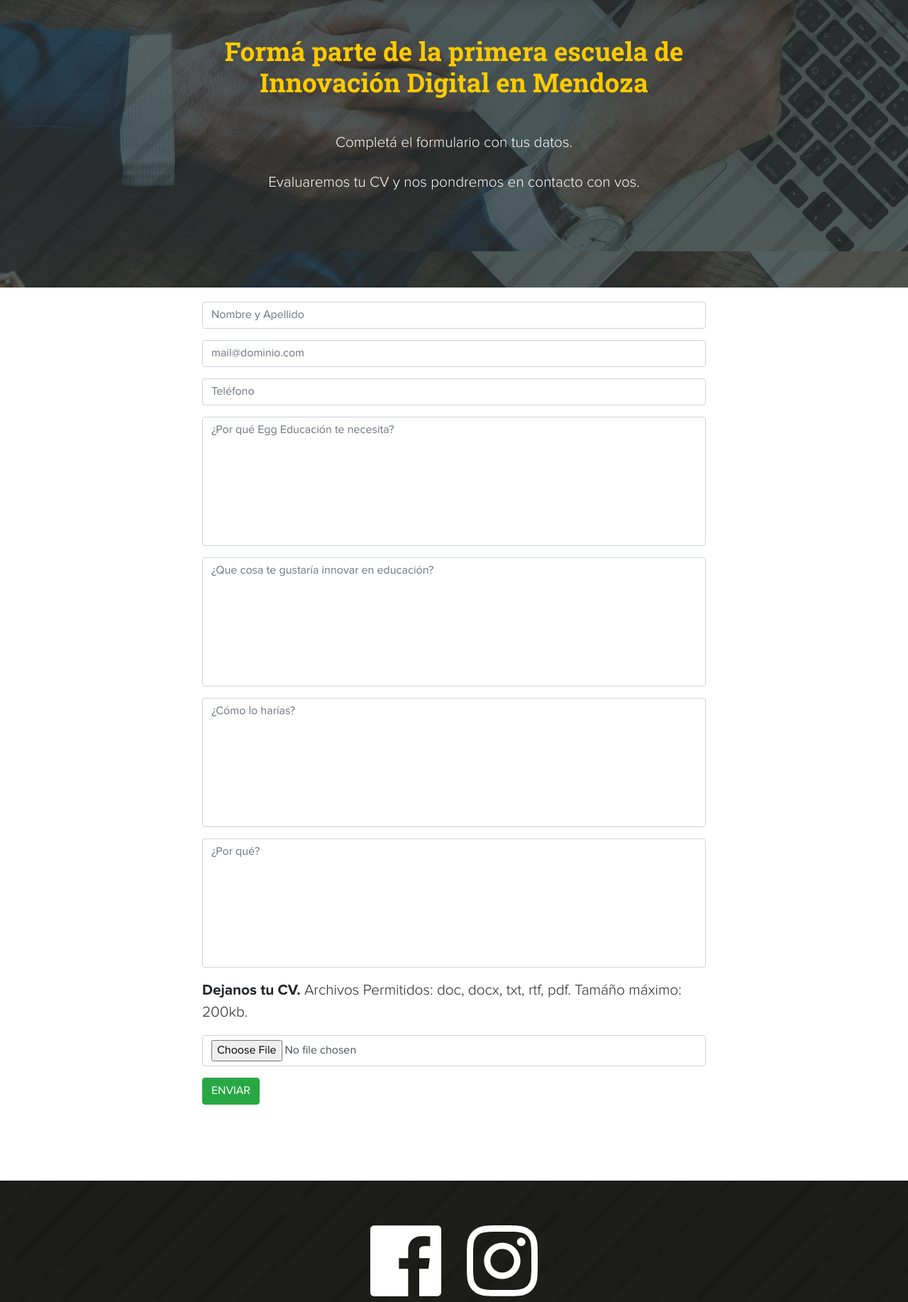
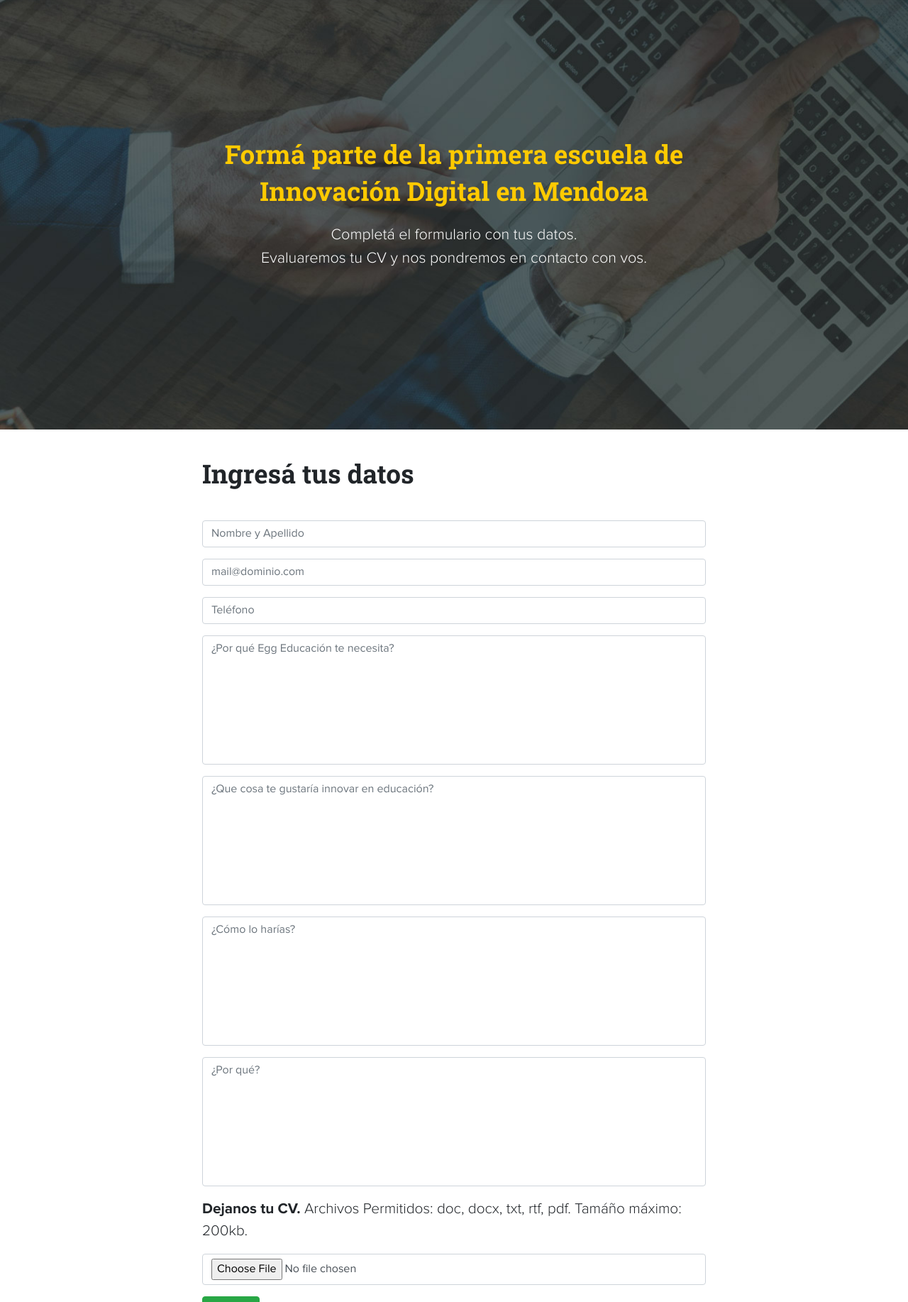
Before and after one commit to luisvid/EggTechWeb, a PHP site: page /trabaje.php in a window 1280 px wide. Shown: the part 145-1979 px from the top of the page at 71% size. Run offline with PHP 8.4, Linux system fonts and the light colour scheme; some libraries are stand-ins or nearby versions.

Commit message:
added descargar programa, form trabaje

```diff
--- a/css/custom.css
+++ b/css/custom.css
@@ -215,7 +215,7 @@ nav #second{
 #herotbj{
 	background: url('../images/img_top2.jpg');
 	background-size: cover;
-	height: 550px !important;
+	height: 750px !important;
 	padding-top:115px;
 }
 
--- a/marketing.php
+++ b/marketing.php
@@ -193,7 +193,7 @@ function get_data($var) {
 
             <a data-toggle="modal" data-target="#formcontactomodal"
               class="btn btn-primary btn-egg btn-lg yellow  mr-lg-4 mb-3 my-md-3 b-big pt-3"
-              style="width: 250px; font-weight: bold"  >Inscribite<br>Gratis</a>
+              style="width: 250px; font-weight: bold; margin-right:0px !important;"  >Inscribite<br>Gratis</a>
 
           </div>
         </div>
--- a/modal-mailchimp.php
+++ b/modal-mailchimp.php
@@ -25,7 +25,7 @@
           We recommend moving this block and the preceding CSS link to the HEAD of your HTML file. */
           </style>
           <div id="mc_embed_signup">
-            <form action="https://eggtech.us18.list-manage.com/subscribe/post?u=5c53863e228fb0396adbc4013&amp;id=c92425de37" method="post" id="mc-embedded-subscribe-form" name="mc-embedded-subscribe-form" class="validate" target="_blank" novalidate>
+            <form action="https://eggtech.us18.list-manage.com/subscribe/post?u=0f9d9776261157d2b356dee5f&amp;id=297e2c3fe2" method="post" id="mc-embedded-subscribe-form" name="mc-embedded-subscribe-form" class="validate" target="_blank" novalidate>
               <div id="mc_embed_signup_scroll">
                 <div class="form-group">
                 <input placeholder="Email" type="email" value="" name="EMAIL" class="required form-control email" id="mce-EMAIL">
@@ -47,7 +47,8 @@
           </div>
         </form>
       </div>
-      <script type='text/javascript' src='//s3.amazonaws.com/downloads.mailchimp.com/js/mc-validate.js'></script><script type='text/javascript'>(function($) {window.fnames = new Array(); window.ftypes = new Array();fnames[0]='EMAIL';ftypes[0]='email';fnames[1]='FNAME';ftypes[1]='text';fnames[3]='ADDRESS';ftypes[3]='address';fnames[4]='PHONE';ftypes[4]='phone';fnames[5]='BIRTHDAY';ftypes[5]='birthday'; /*
+      <!-- <script type='text/javascript' src='//s3.amazonaws.com/downloads.mailchimp.com/js/mc-validate.js'></script> -->
+      <script type='text/javascript'>(function($) {window.fnames = new Array(); window.ftypes = new Array();fnames[0]='EMAIL';ftypes[0]='email';fnames[1]='FNAME';ftypes[1]='text';fnames[3]='ADDRESS';ftypes[3]='address';fnames[4]='PHONE';ftypes[4]='phone';fnames[5]='BIRTHDAY';ftypes[5]='birthday'; /*
       * Translated default messages for the $ validation plugin.
       * Locale: ES
       */
--- a/programacion.php
+++ b/programacion.php
@@ -184,7 +184,7 @@ function get_data($var) {
       <div class="container h-100">
         <div class="row h-100 align-items-center">
           <div class="col-10 offset-1 col-md-8 offset-md-2 align-self-center text-center">
-            <h1>Convertite en Programador</h1>
+            <h1 style="margin-bottom: 0px !important;">Convertite en Programador</h1>
             <h1>Sé un experto en desarrollo Web Full Stack</h1>
             <p class="my-4 lead">Aprendé a crear aplicaciones. Diseño front-end y arquitectura back-end. Programación orientada a objetos. Java.
               MySQL. HTML + CSS. Javascript.</p>
--- a/trabaje.php
+++ b/trabaje.php
@@ -60,22 +60,22 @@
   </header>
   <main>
 	<section id="herotbj">
-		<div class="jumbotron_contacto" style="background-position:0% !important;">
 		  <div class="container h-100">
         <div class="row h-100 align-items-center">
-          <div class="col-10 offset-1 col-md-8 offset-md-2 align-self-center text-center">
-            <h1 class="mb-5 txtylow">Formá parte de la primera escuela de Innovación Digital en Mendoza</h1>
-            <p class="mt-4 txtbco">Completá el formulario con tus datos.</p>
-            <p class="mt-4 txtbco">Evaluaremos tu CV y nos pondremos en contacto con vos.</p>
-           </div>
+          <div class="col-10 offset-1 col-md-8 offset-md-2 align-self-center text-center txtylow">
+              <h1>Formá parte de la primera escuela de </h1>
+              <h1>Innovación Digital en Mendoza</h1>
+              <p class="my-4 lead txtbco" style="margin-bottom: 0rem!important;">Completá el formulario con tus datos.</p>
+              <p class="my-4 lead txtbco" style="margin-bottom: 0rem!important; margin-top: 0rem!important">Evaluaremos tu CV y nos pondremos en contacto con vos.</p>
           </div>
         </div>
       </div>
 	</section>
- 	<section id="contacto">
+ 	<section id="contacto" style="margin-top:40px !important;">
 		<div class="container">
 			<!-- <div class="row"> -->
       	<div class="col-sm-8 offset-2">
+        <h1 class="mb-4">Ingresá tus datos</h1>
           <script type="text/javascript">document.write(unescape("%3Ciframe id=\"fb_iframe\" src=\"trabajeform.php" + window.location.search + "\" width=\"100%\" height=\"1250\"allowtransparency=\"true\" scrolling=\"no\" frameborder=\"0\"%3E&lt;a href=\"trabajeform.php\" title=\"trabajeform\"&gt;Check out my CoffeeCup Form&lt;/a&gt;%3C/iframe%3E"));</script>
 					<noscript>
             <iframe width="100%" height="700" style="border:none; background:transparent; overflow:hidden;"
```
Also changed, not shown: modal-mailchimp-prg.php (+16 -5 lines), trabajeform/storage/csv/form-results.csv, 5 other files. Lines whose indentation alone changed are shown as unchanged.
